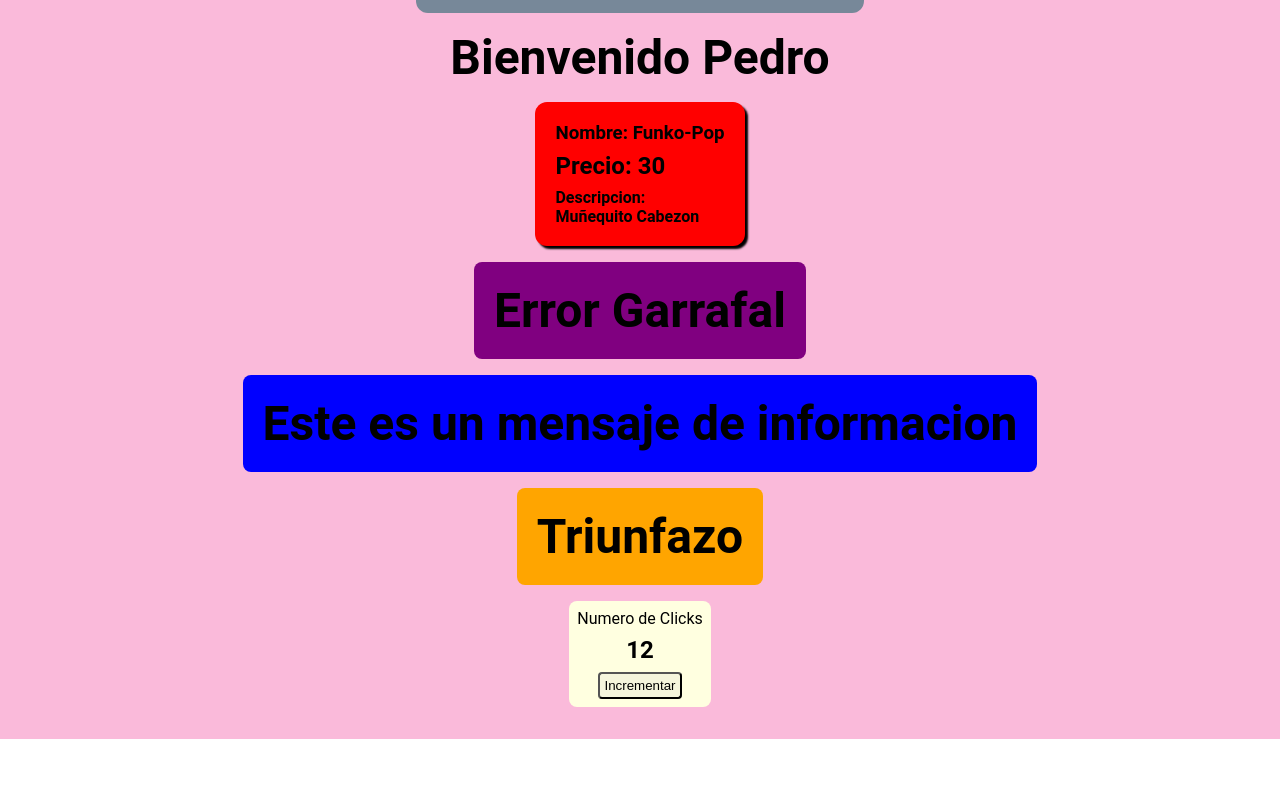
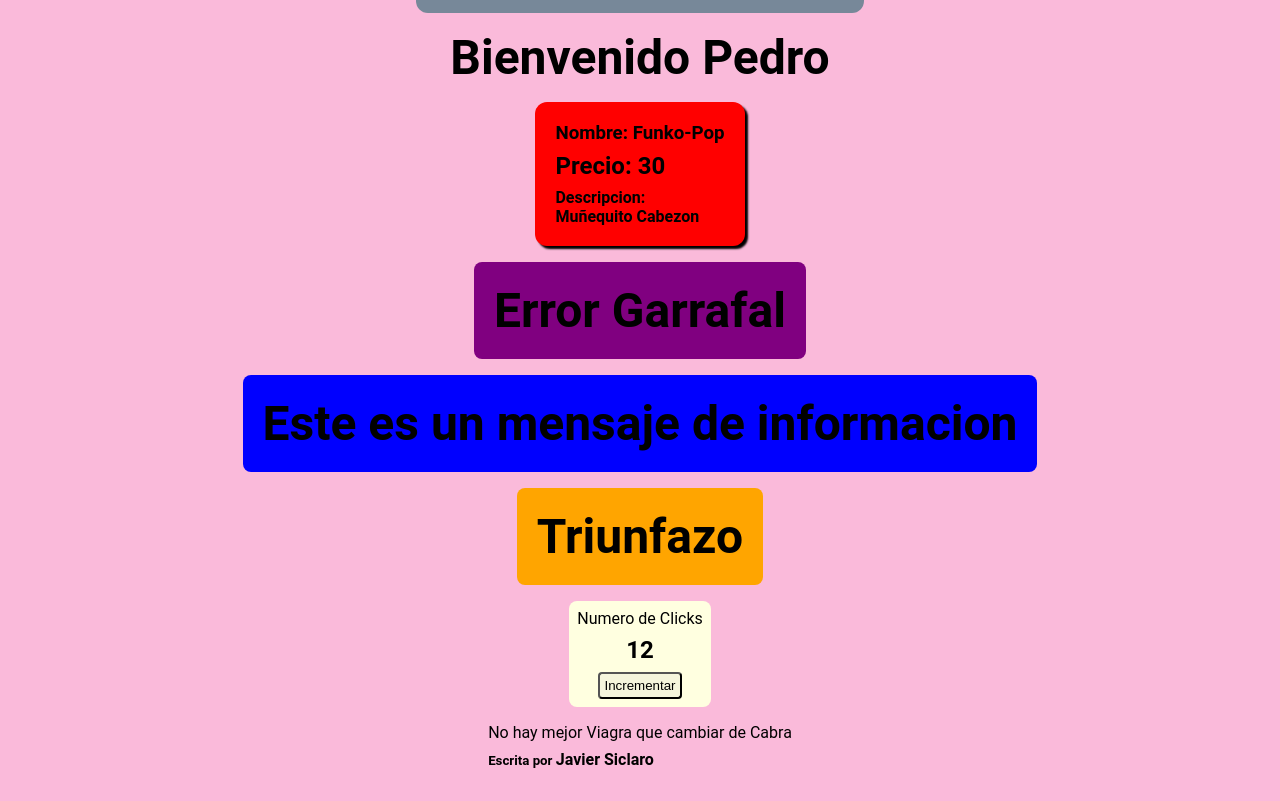
Before and after one commit to javier-ibanez-vizuete/react-components, a React (Vite) app: page / in a window 1280 px wide. Shown: the part 652-1453 px from the top of the page. Before the commit the page ends 1391 px from the top, so only its background shows below. Built offline with nearby package versions, Linux system fonts and the light colour scheme.

Commit message:
feat(components): add a Famous Quote to components

```diff
--- a/src/App.jsx
+++ b/src/App.jsx
@@ -5,6 +5,7 @@ import { WelcomeMessage } from "./components/WelcomeMessage/WelcomeMessage";
 import { Product } from "./components/Product/Product";
 import { Alert } from "./components/Alert/Alert";
 import { ClicksCounter } from "./components/ClicksCounter/ClicksCounter";
+import { FamousQuote } from "./components/FamousQuote/FamousQuote";
 
 export const App = () => {
 	return (
@@ -19,6 +20,7 @@ export const App = () => {
 			<Alert type={"exito"} message={"Triunfazo"} />
 			<Alert type={"exito"} message={""} />
 			<ClicksCounter clickNumber={12} />
+			<FamousQuote quote={"No hay mejor Viagra que cambiar de Cabra"} author={"Javier Siclaro"} />
 		</>
 	);
 };
--- a/src/components/FamousQuote/FamousQuote.css
+++ b/src/components/FamousQuote/FamousQuote.css
@@ -0,0 +1,11 @@
+.famousquote-container {
+	display: flex;
+	flex-direction: column;
+	gap: 0.5rem;
+	align-self: center;
+}
+
+
+.famousquote-container span {
+    font-size: 1rem;
+}
--- a/src/components/FamousQuote/FamousQuote.jsx
+++ b/src/components/FamousQuote/FamousQuote.jsx
@@ -0,0 +1,12 @@
+import "./FamousQuote.css";
+
+export const FamousQuote = ({ quote, author }) => {
+	return (
+		<div className="famousquote-container">
+			<p>{quote}</p>
+			<h5>
+				Escrita por <span>{author}</span>
+			</h5>
+		</div>
+	);
+};
```
